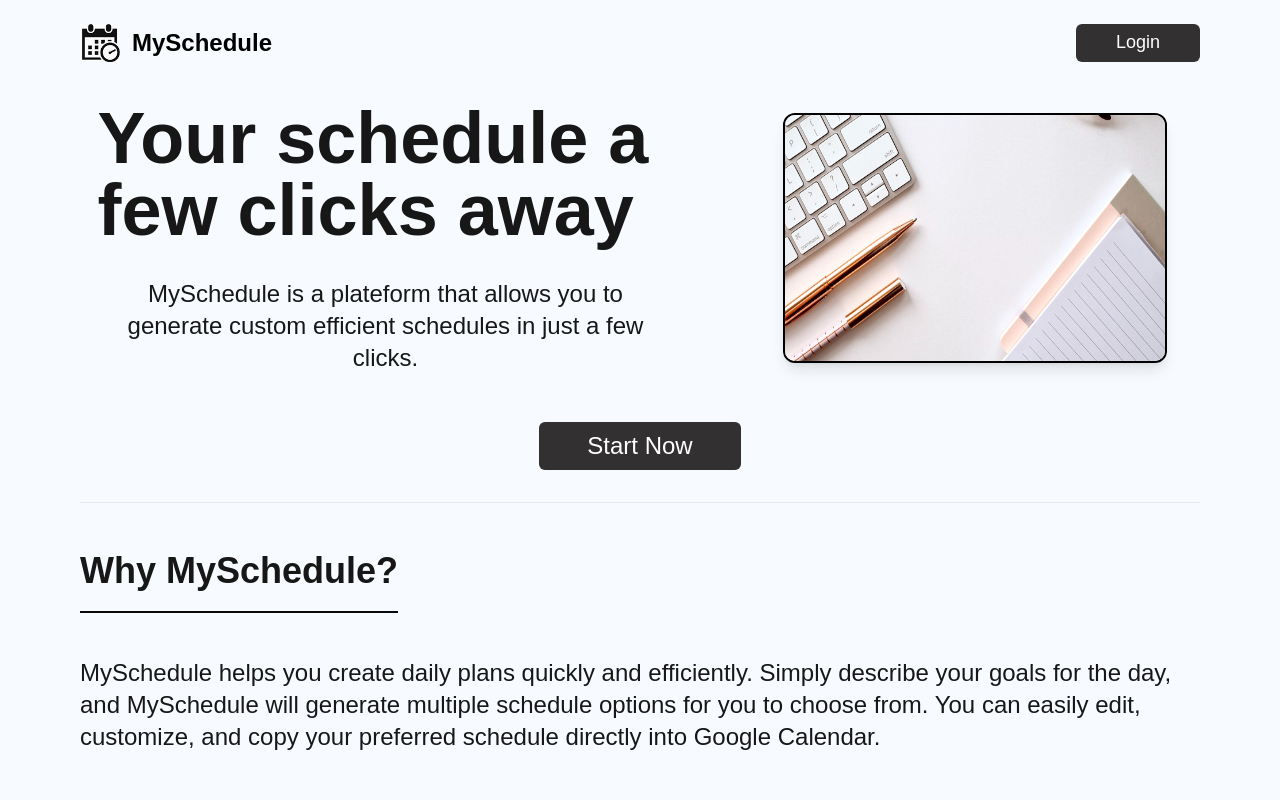
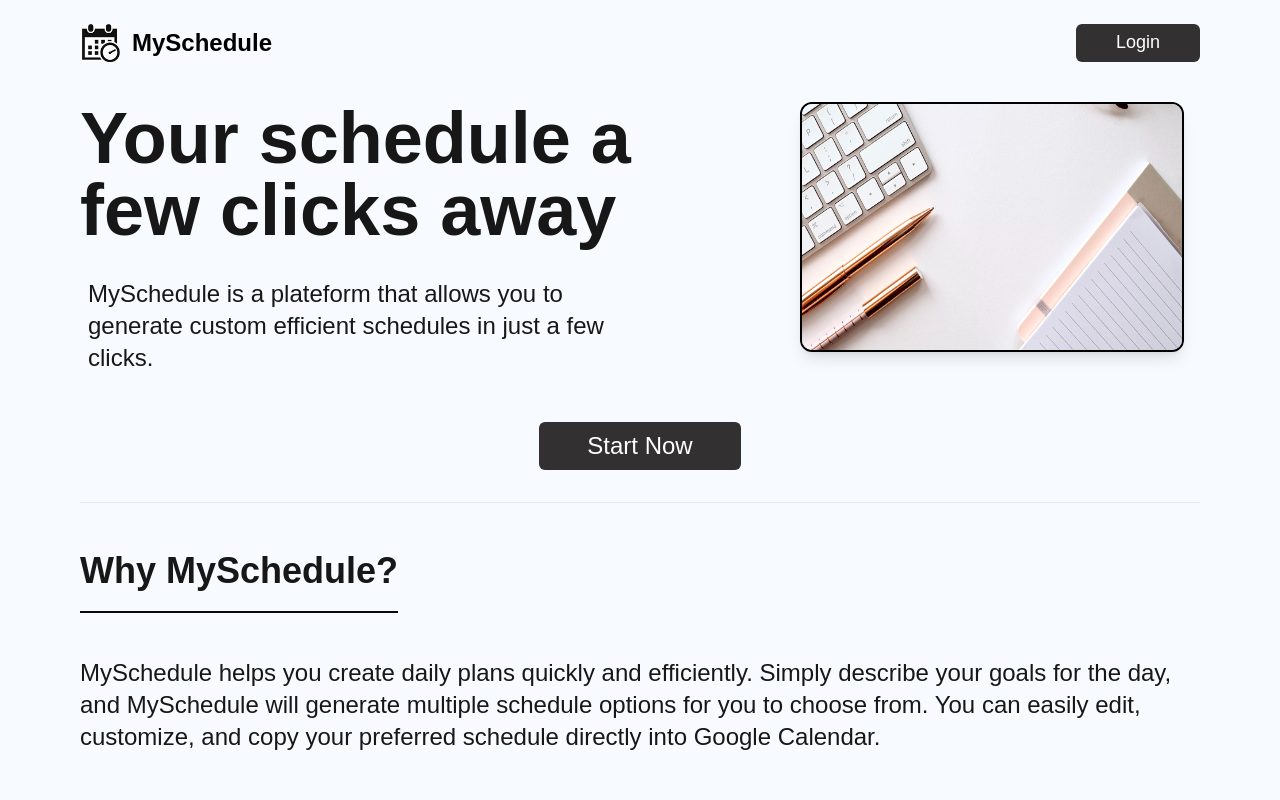
Before and after one commit to RiadGuerni/MySchedule, a Next.js app in the folder frontend/my-schedule/: page / in a window 1280 px wide. Shown: the top 800 px of the page. Built offline with nearby package versions, Linux system fonts and the light colour scheme.

Commit message:
refactor view in hero section

```diff
--- a/frontend/my-schedule/src/components/hero.jsx
+++ b/frontend/my-schedule/src/components/hero.jsx
@@ -4,12 +4,12 @@ import React from 'react'
 export default function Hero() {
   return (
     <div>
-      <div className='mt-4 flex flex-row lg:justify-around gap-0 md:items-center'>
+      <div className='mt-4 flex flex-row lg:justify-between gap-0 items-center md:items-start '>
         <div className='flex flex-col items-center lg:items-start'>
           <p className='font-bold xl:text-7xl xl:w-[650px] mb-8 mr-0 lg:text-6xl md:text-7xl text-5xl lg:w-[450px] md:7xl bt:text-6xl text-center text-wrap lg:text-left smd:text-6xl'>
             Your schedule a few clicks away
           </p>
-          <p className='text-2xl text-center lg:w-[560px] ml-2 font-thin smd:w-[700px]'>
+          <p className='text-2xl text-center md:text-left lg:w-[560px] ml-2 font-thin smd:w-[700px]'>
             MySchedule is a plateform that allows you to generate custom efficient schedules in just a few clicks.
           </p>
 
```
